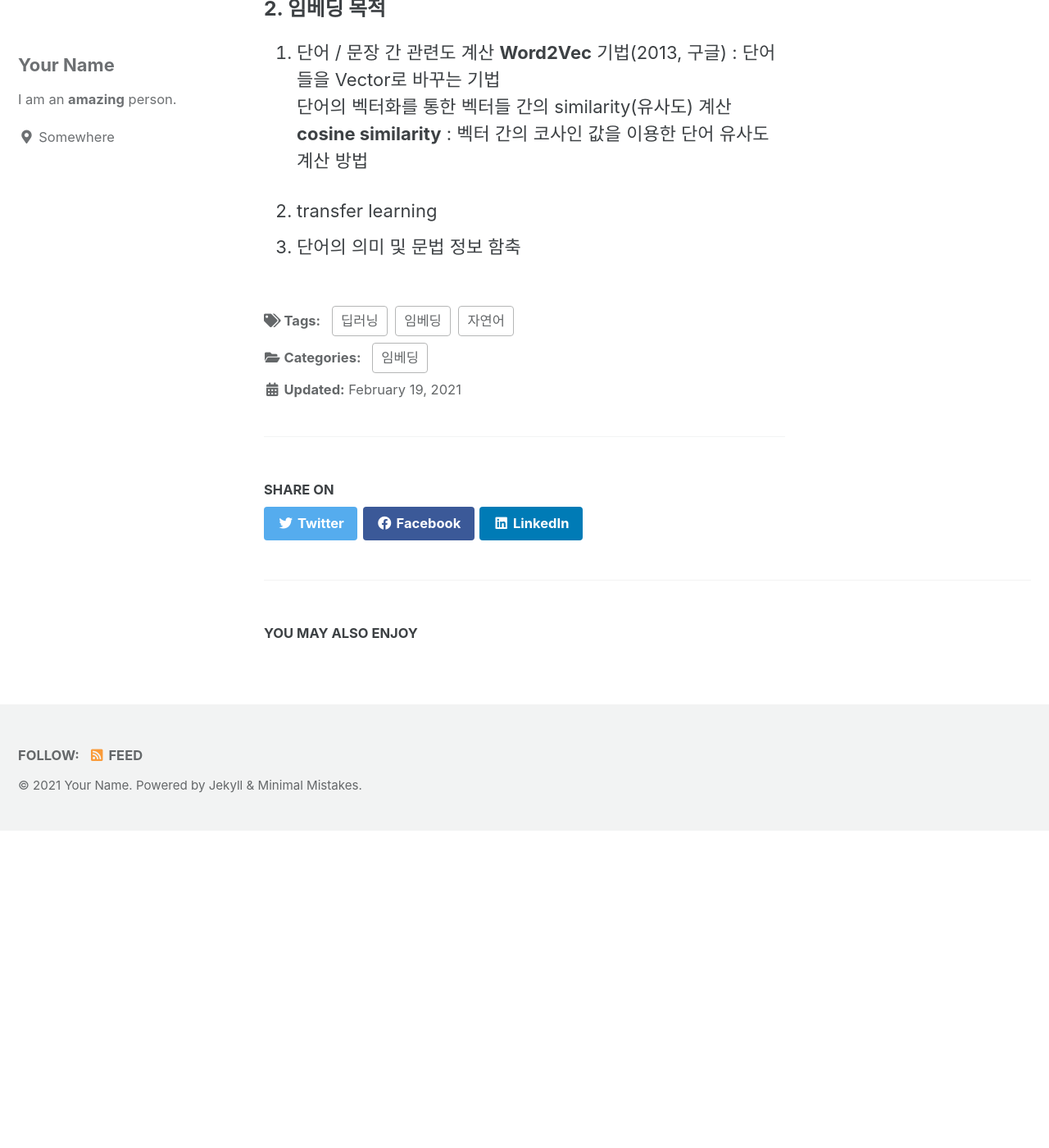
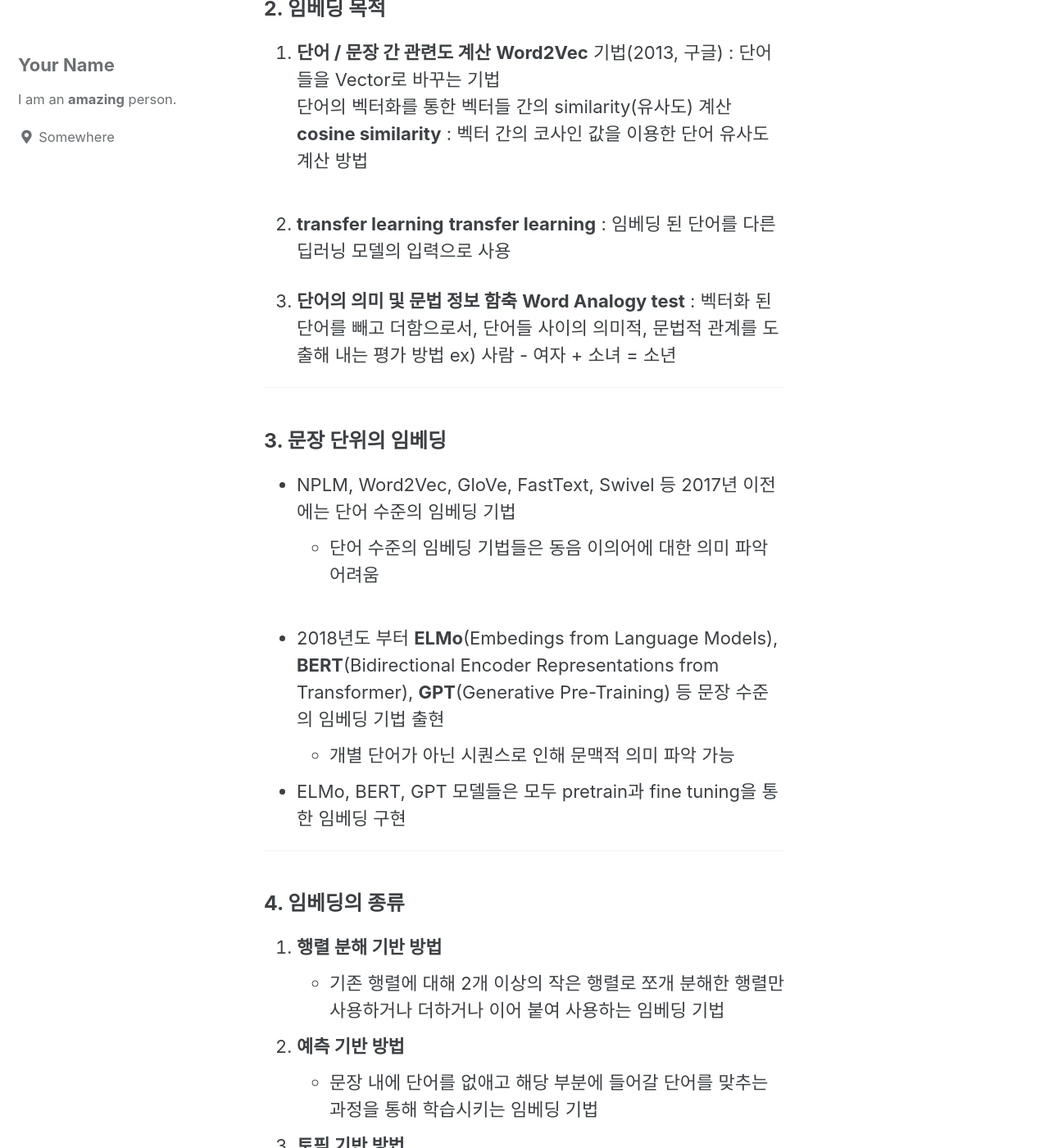
Before and after one commit to snowjamai/snowjamai.github.io, a Jekyll site: the page built from _posts/2021-02-19-임베딩이란.md, in a window 1280 px wide and 1400 px high, scrolled down 464 px. Shown: the whole window at 82% size. Built offline with Jekyll 4.4.1, drawn with Linux system fonts in a browser that asks for light colours; cached includes are drawn as plain includes; before the commit the page ends 1477 px from its top, so only the background shows below that; some of the changed text lies outside the part shown.

Commit message:
embeding basic add

```diff
--- a/_posts/2021-02-19-임베딩이란.md
+++ b/_posts/2021-02-19-임베딩이란.md
@@ -20,15 +20,39 @@ tags:
 
 ### 2. 임베딩 목적
 
-1. 단어 / 문장 간 관련도 계산
+1. __단어 / 문장 간 관련도 계산__
 **Word2Vec** 기법(2013, 구글) : 단어들을 Vector로 바꾸는 기법
-단어의 벡터화를 통한 벡터들 간의 similarity(유사도) 계산<br/>
+단어의 벡터화를 통한 벡터들 간의 similarity(유사도) 계산
 **cosine similarity** : 벡터 간의 코사인 값을 이용한 단어 유사도 계산 방법
+<br/>
+2. __transfer learning__
+**transfer learning** : 임베딩 된 단어를 다른 딥러닝 모델의 입력으로 사용
+<br/>
 
+3. __단어의 의미 및 문법 정보 함축__
+**Word Analogy test** : 벡터화 된 단어를 빼고 더함으로서, 단어들 사이의 의미적, 문법적 관계를 도출해 내는 평가 방법
+ex) 사람 - 여자 + 소녀 = 소년
 
+***
+### 3. 문장 단위의 임베딩
++ NPLM, Word2Vec, GloVe, FastText, Swivel 등 2017년 이전에는 단어 수준의 임베딩 기법
+    * 단어 수준의 임베딩 기법들은 동음 이의어에 대한 의미 파악 어려움<br/>
+<br/>
 
++ 2018년도 부터 __ELMo__(Embedings from Language Models), **BERT**(Bidirectional Encoder Representations from Transformer), **GPT**(Generative Pre-Training) 등 문장 수준의 임베딩 기법 출현
+    * 개별 단어가 아닌 시퀀스로 인해 문맥적 의미 파악 가능
+<br/>
++ ELMo, BERT, GPT 모델들은 모두 pretrain과 fine tuning을 통한 임베딩 구현
 
+***
+### 4. 임베딩의 종류
+1. __행렬 분해 기반 방법__
+    + 기존 행렬에 대해 2개 이상의 작은 행렬로 쪼개 분해한 행렬만 사용하거나 더하거나 이어 붙여 사용하는 임베딩 기법
 
+2. __예측 기반 방법__
+    + 문장 내에 단어를 없애고 해당 부분에 들어갈 단어를 맞추는 과정을 통해 학습시키는 임베딩 기법
 
-2. transfer learning
-3. 단어의 의미 및 문법 정보 함축
+3. __토픽 기반 방법__
+    + 주어진 내용에서 latent topic(잠대된 주제)를 추론하는 임베딩 기법
+    + __Latent Dirchlet Allocation__(잠재 디리클레 할당)이 디표적인 기법
+    + 학습이 끝나면 어떤 주제로 분포되어있는지 확률 벡터로 알 수 있음
```
